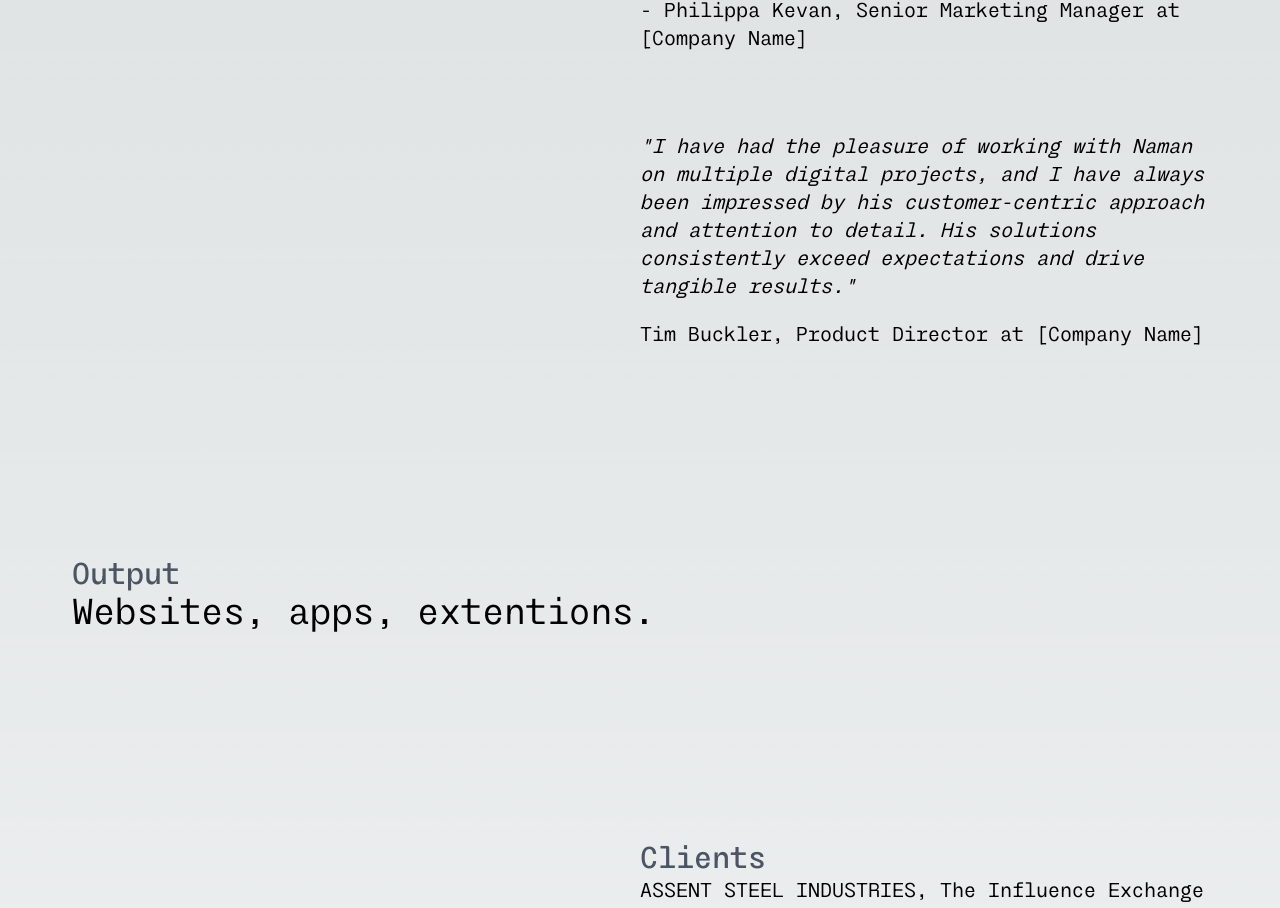
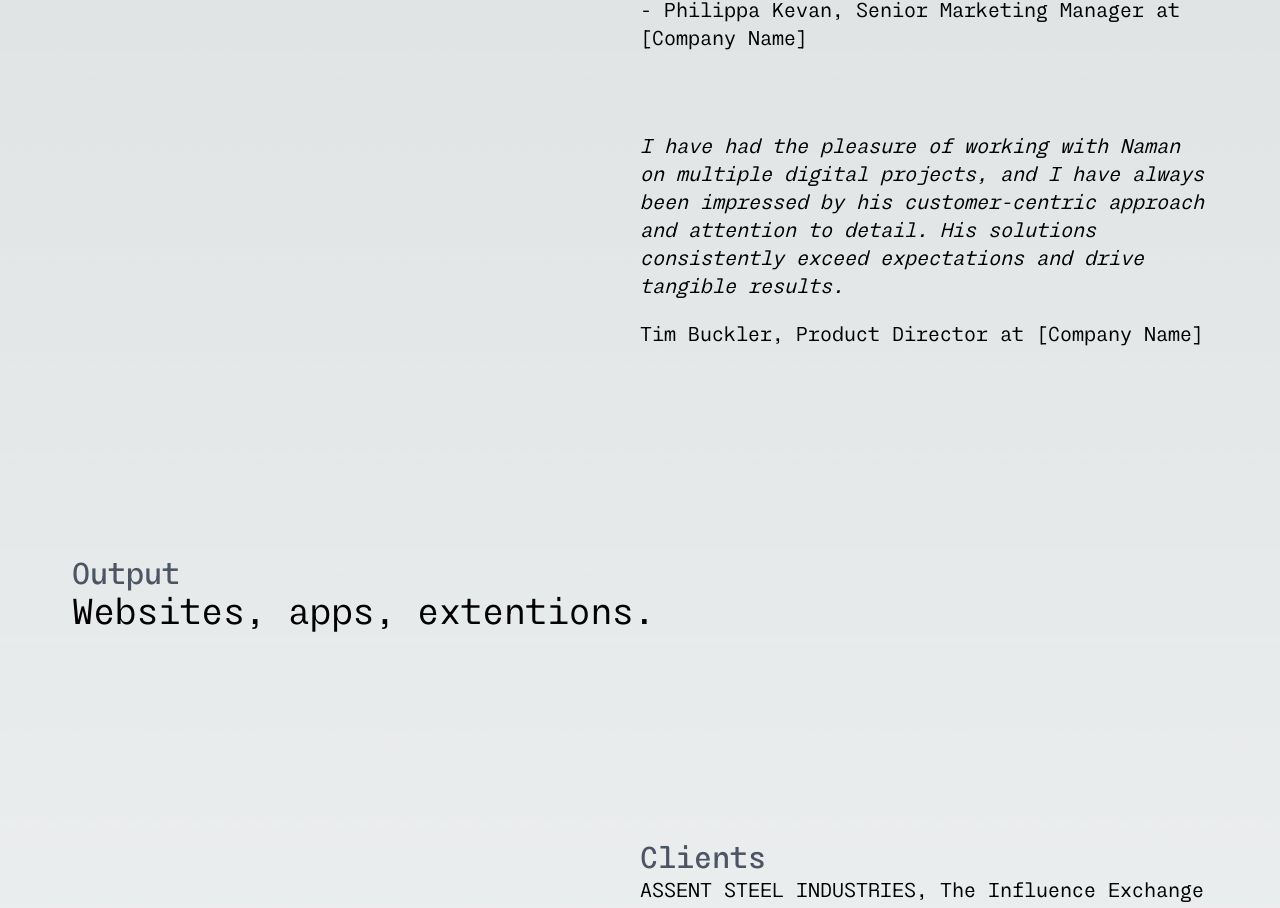
Before and after one commit to NAMANIND/portfolio, a Next.js app: page / in a window 1280 px wide. Shown: the part 4529-5437 px from the top of the page. Built offline with nearby package versions, Linux system fonts and the light colour scheme.

Commit message:
Initial changes 3

```diff
--- a/src/components/homeinfo/Homeinfo.js
+++ b/src/components/homeinfo/Homeinfo.js
@@ -118,11 +118,11 @@ function Homeinfo() {
               <div>
                 <p>
                   <em>
-                    "I have had the pleasure of working with Naman on multiple
+                    I have had the pleasure of working with Naman on multiple
                     digital projects, and I have always been impressed by his
                     customer-centric approach and attention to detail. His
                     solutions consistently exceed expectations and drive
-                    tangible results."
+                    tangible results.
                   </em>
                 </p>
                 <p className="mt-5">
```
